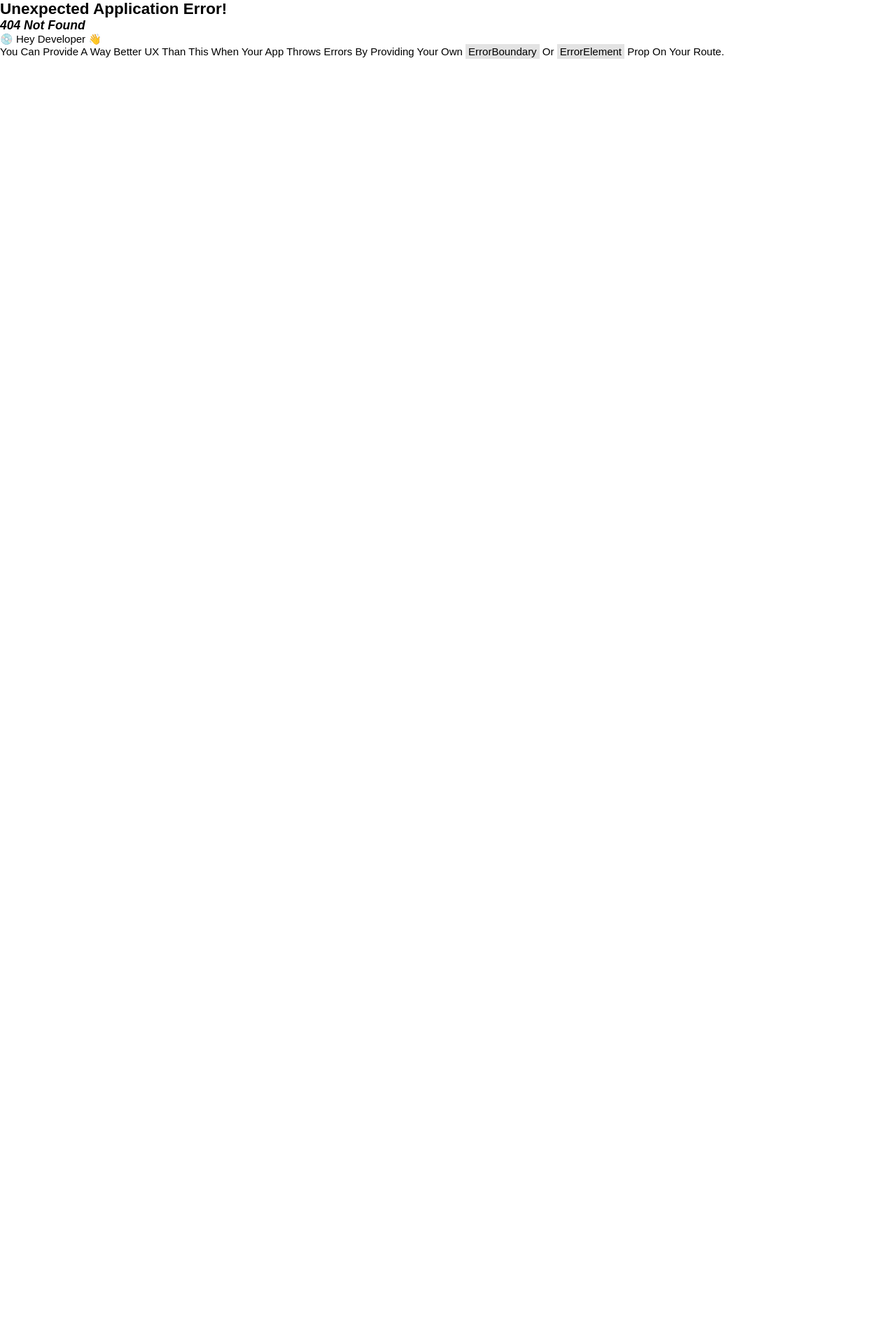
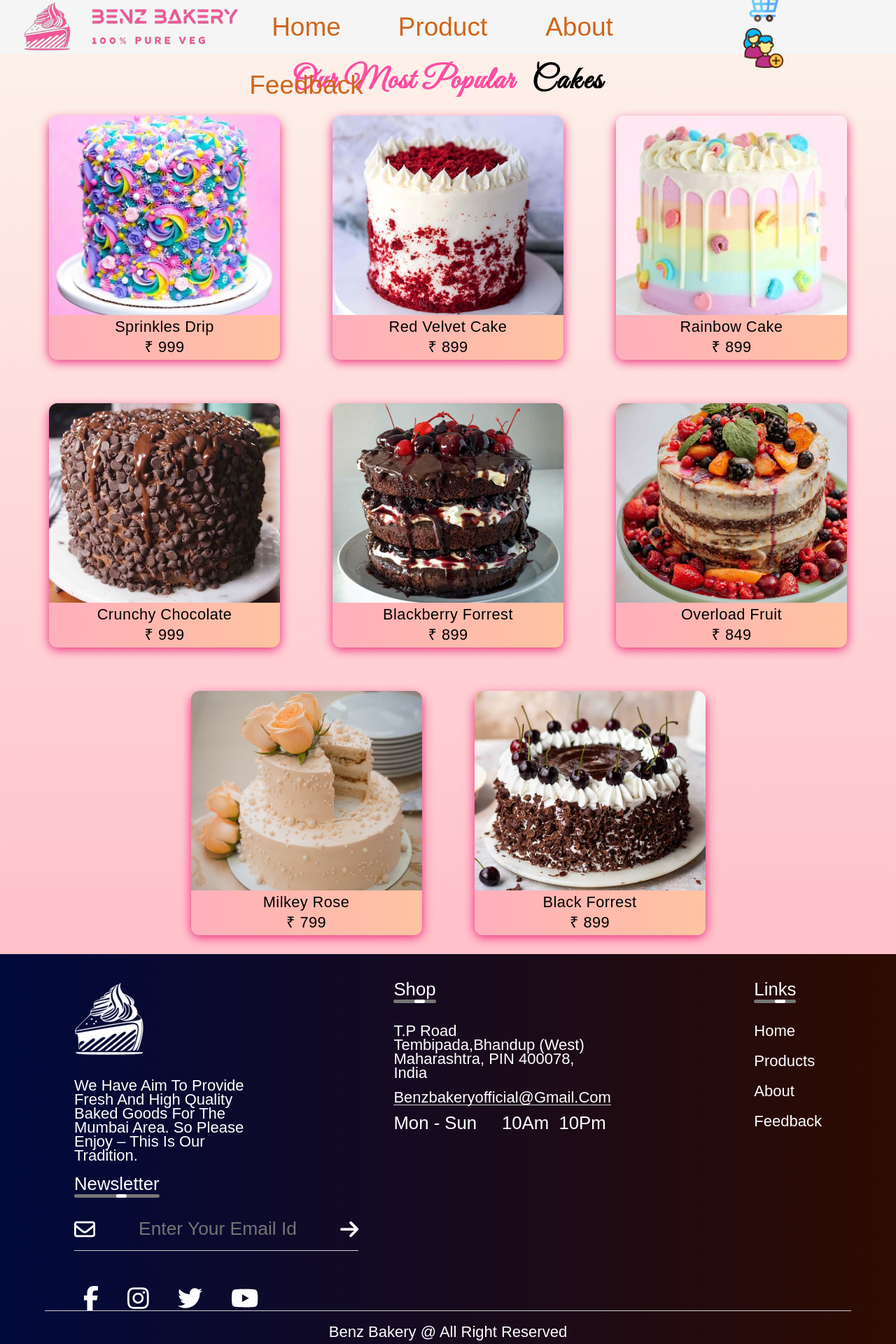
Before and after one commit to akashyadav2000/benzbakery-web-app, a React (Vite) app: page /benzbakery-web-app/Cake in a window 1280 px wide. Before the commit this address had no page. Shown: the top 1920 px of the page at 70% size. Before the commit the page ends 800 px from the top, so only its background shows below. Built offline with nearby package versions, Linux system fonts and the light colour scheme; a web font is replaced by a local one.

Commit message:
feat: react router

```diff
--- a/package.json
+++ b/package.json
@@ -1,5 +1,6 @@
 {
   "name": "benzbakeryreact",
+  "homepage": "https://akashyadav2000.github.io/benzbakery-web-app/",
   "private": false,
   "version": "0.0.0",
   "type": "module",
--- a/src/components/Cake/Cake.jsx
+++ b/src/components/Cake/Cake.jsx
@@ -21,7 +21,7 @@ function Cake({ cakeItem }) {
       <div className="cake-col" id={cakeItem.id}>
         <img src={cakeItem.image} alt={cakeItem.alt_Name} />
         <div className="price">
-          <Link to={"Cart"}
+          <Link to={"/benzbakery-web-app/Cart"}
             onClick={handldeAddToCart}
             className="rupees">{cakeItem.item}<br />
             ₹ {cakeItem.price}</Link>
--- a/src/components/CupCake/CupCake.jsx
+++ b/src/components/CupCake/CupCake.jsx
@@ -16,7 +16,7 @@ function CupCake({ cupCakeItem }) {
       <div className="cake-col" id={cupCakeItem.id}>
         <img src={cupCakeItem.image} alt={cupCakeItem.alt_Name} />
         <div className="price">
-          <Link to={"Cart"}
+          <Link to={"/benzbakery-web-app/Cart"}
             onClick={handldeAddToCart}
             className="rupees">{cupCakeItem.item}<br />
             ₹ {cupCakeItem.price}</Link>
--- a/src/components/Footer/Footer.jsx
+++ b/src/components/Footer/Footer.jsx
@@ -39,10 +39,10 @@ function Footer() {
             </h3>
 
             <ul>
-              <li><Link to={"/"}>Home</Link></li>
-              <li><Link to={"/"}>Products</Link></li>
-              <li><Link to={"About"}>About</Link></li>
-              <li><Link to={"Feedback"}>Feedback</Link></li>
+              <li><Link to={"/benzbakery-web-app/"}>Home</Link></li>
+              <li><Link to={"/benzbakery-web-app/"}>Products</Link></li>
+              <li><Link to={"/benzbakery-web-app/About"}>About</Link></li>
+              <li><Link to={"/benzbakery-web-app/Feedback"}>Feedback</Link></li>
             </ul>
 
           </div>
--- a/src/components/Header/Header.jsx
+++ b/src/components/Header/Header.jsx
@@ -8,18 +8,18 @@ function Headaer() {
   return (
     <>
       <header>
-        <Link to={"/"} className="logo"><img src="./Images/Benz_Logo.png" /></Link>
+        <Link to={"/benzbakery-web-app/"} className="logo"><img src="./Images/Benz_Logo.png" /></Link>
 
 
         <nav className="navigate">
           <ul>
 
             <li>
-              <NavLink to={"/"}
+              <NavLink to={"/benzbakery-web-app/"}
 
               >Home</NavLink>
             </li>
-            <li><Link to={"/"} >Product</Link>
+            <li><Link to={"/benzbakery-web-app/"} >Product</Link>
               <ul>
                 <li><Link to={'Cake'}>Cakes</Link></li>
                 <li><Link to={'Pastry'}>Pastrys</Link></li>
@@ -29,11 +29,11 @@ function Headaer() {
             </li>
 
             <li>
-              <NavLink to={"About"}
+              <NavLink to={"/benzbakery-web-app/About"}
 
               >About</NavLink>
             </li>
-            <li><Link to={"Feedback"}>Feedback</Link></li>
+            <li><Link to={"/benzbakery-web-app/Feedback"}>Feedback</Link></li>
 
           </ul>
         </nav>
@@ -53,8 +53,8 @@ function Headaer() {
 
         <div className="user-cart">
 
-          <Link to={"Cart"} className=""><img src="./Images/Cart.png" className="cart" /><span className='cart-count'>{cart.length}</span></Link>
-          <Link to={"Login"} className=""><img src="./Images/login-2.png" className="login" /></Link>
+          <Link to={"/benzbakery-web-app/Cart"} className=""><img src="./Images/Cart.png" className="cart" /><span className='cart-count'>{cart.length}</span></Link>
+          <Link to={"/benzbakery-web-app/Login"} className=""><img src="./Images/login-2.png" className="login" /></Link>
 
         </div>
 
--- a/src/components/Pastry/Pastry.jsx
+++ b/src/components/Pastry/Pastry.jsx
@@ -17,7 +17,7 @@ function Pastry({ pastryItem }) {
       <div className="cake-col" id={pastryItem.id}>
         <img src={pastryItem.image} alt={pastryItem.alt_Name} />
         <div className="price">
-          <Link to={"Cart"}
+          <Link to={"/benzbakery-web-app/Cart"}
             onClick={handldeAddToCart}
             className="rupees">{pastryItem.item}<br />
             ₹ {pastryItem.price}</Link>
--- a/src/components/WeddingCake/WeddingCake.jsx
+++ b/src/components/WeddingCake/WeddingCake.jsx
@@ -17,7 +17,7 @@ function WeddingCake({ weddingCakeItem }) {
       <div className="cake-coll" id={weddingCakeItem.id}>
         <img src={weddingCakeItem.image} alt={weddingCakeItem.alt_Name} />
         <div className="price">
-          <Link to={"Cart"}
+          <Link to={"/benzbakery-web-app/Cart"}
             onClick={handldeAddToCart}
             className="rupees">{weddingCakeItem.item}<br />
             ₹ {weddingCakeItem.price}</Link>
```
Also changed, not shown: src/main.jsx (+11 -11 lines).
